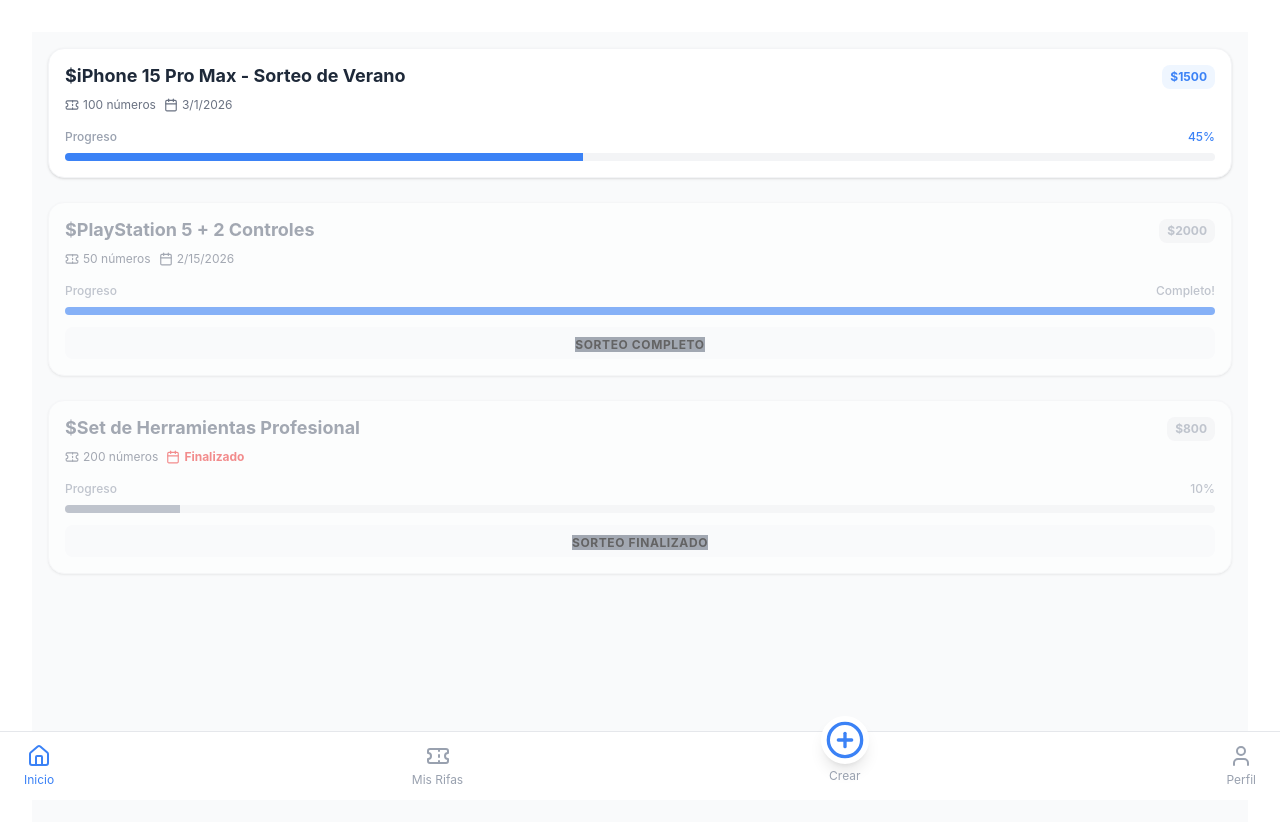
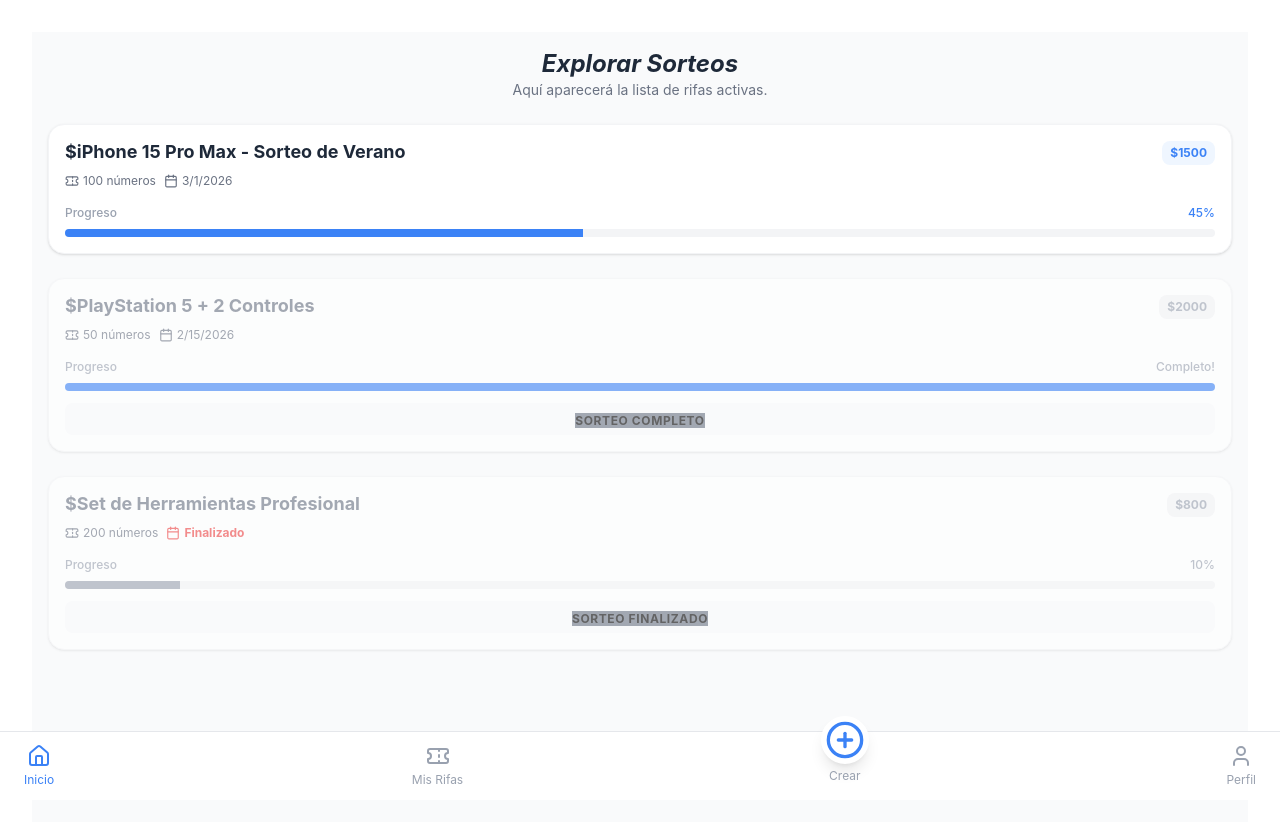
Before and after one commit to ClaudioMFCDev/sorteazo_app, a React (Vite) app in the folder client/: page / in a window 1280 px wide. Shown: the top 822 px of the page. Built offline with nearby package versions, Linux system fonts and the light colour scheme.

Commit message:
fix(ui): correct semantic error by replacing head with header tag

```diff
--- a/client/src/pages/Home.tsx
+++ b/client/src/pages/Home.tsx
@@ -4,10 +4,10 @@ import { MOCK_RAFFLES } from "../constants/mockData";
 export const Home = () => {
     return (
         <div className="p-4 bg-gray-50 min-h-screen">
-            <head className="mb-6">
+            <header className="mb-6">
                 <h1 className="text-2xl font-bold text-gray-800 italic">Explorar Sorteos</h1>
                 <p className="text-gray-500 text-sm">Aquí aparecerá la lista de rifas activas.</p>
-            </head>
+            </header>
 
             <div className="flex flex-col gap-2">
                 {MOCK_RAFFLES.map((raffle) => (
```
